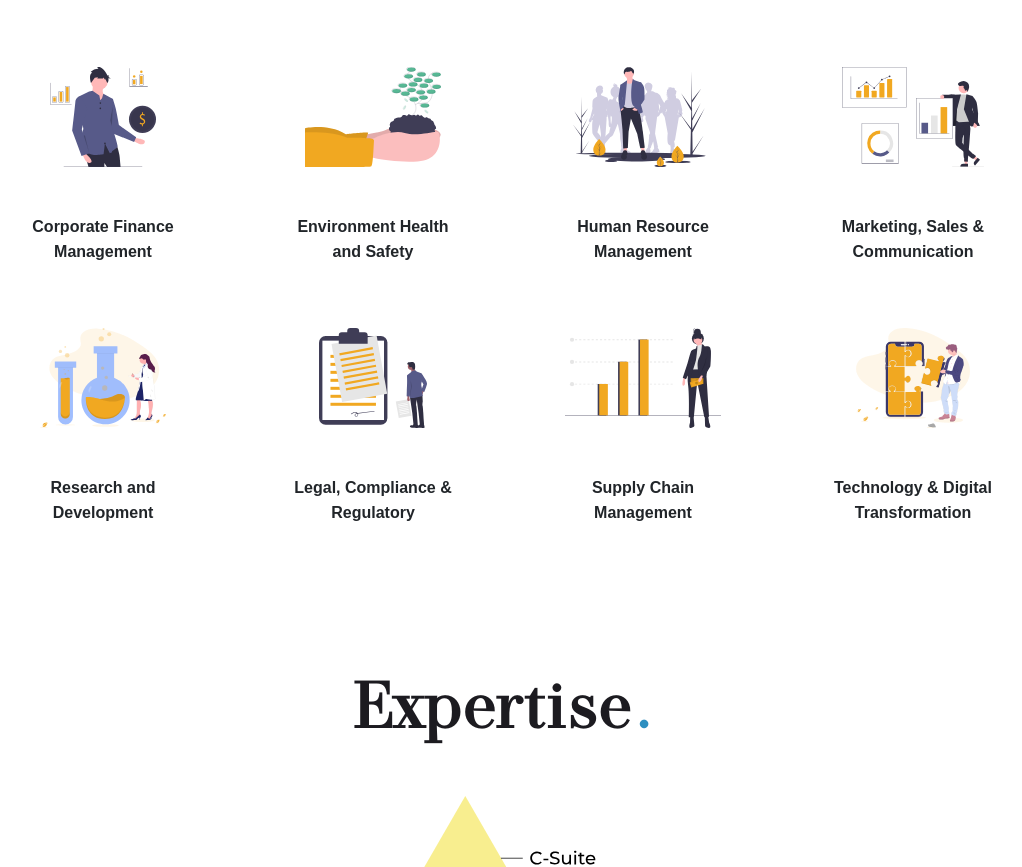
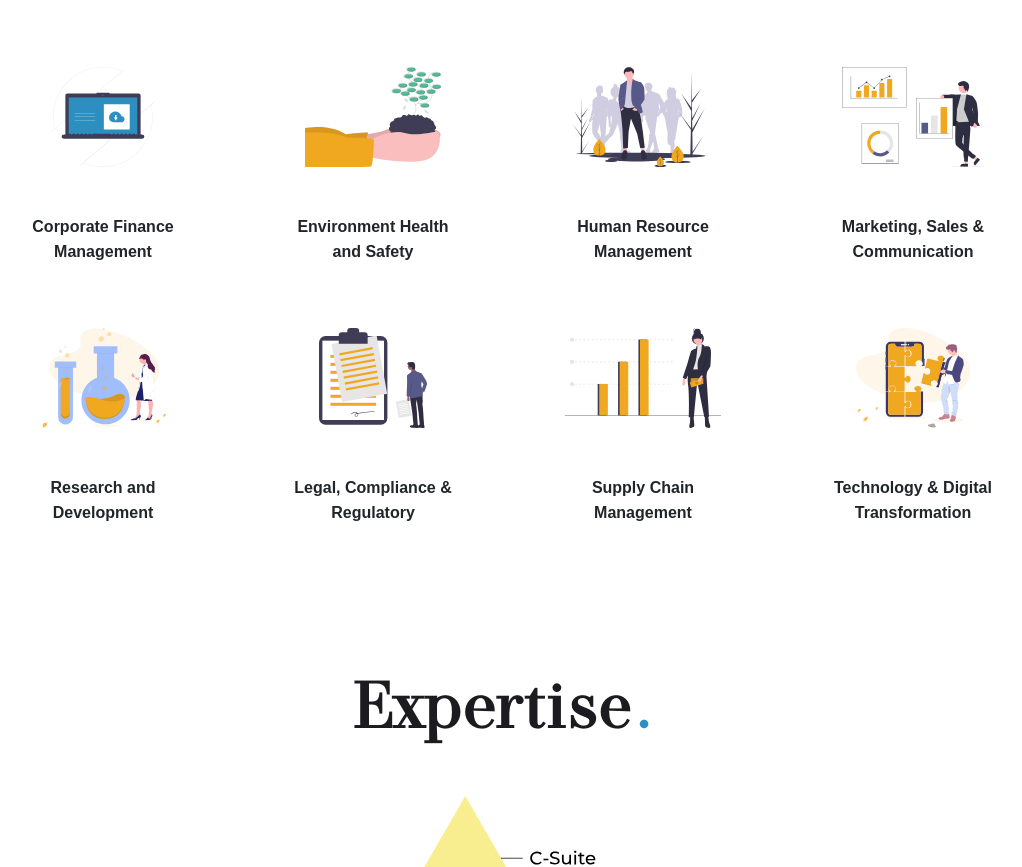
Before and after one commit to Prathyusha-Guduru/ACloudVirtuoso.github.io, a plain HTML site: page index.html in a window 1280 px wide. Shown: the part 2191-3058 px from the top of the page, without its empty margins (132-1154 px from the left). Drawn offline with nearby package versions, Linux system fonts and the light colour scheme; no server answers.

Commit message:
Updated images

```diff
--- a/index.html
+++ b/index.html
@@ -166,7 +166,7 @@
 			<div class="container-fluid card-container">
 				<div class="card">
 					<div class="img-wrapper">
-						<img src="assets/functional-spec/finance.svg" alt="" />
+						<img src="assets/functional-spec/backup.svg" alt="" />
 					</div>
 					<p class="card-title">Corporate Finance Management</p>
 				</div>
```
